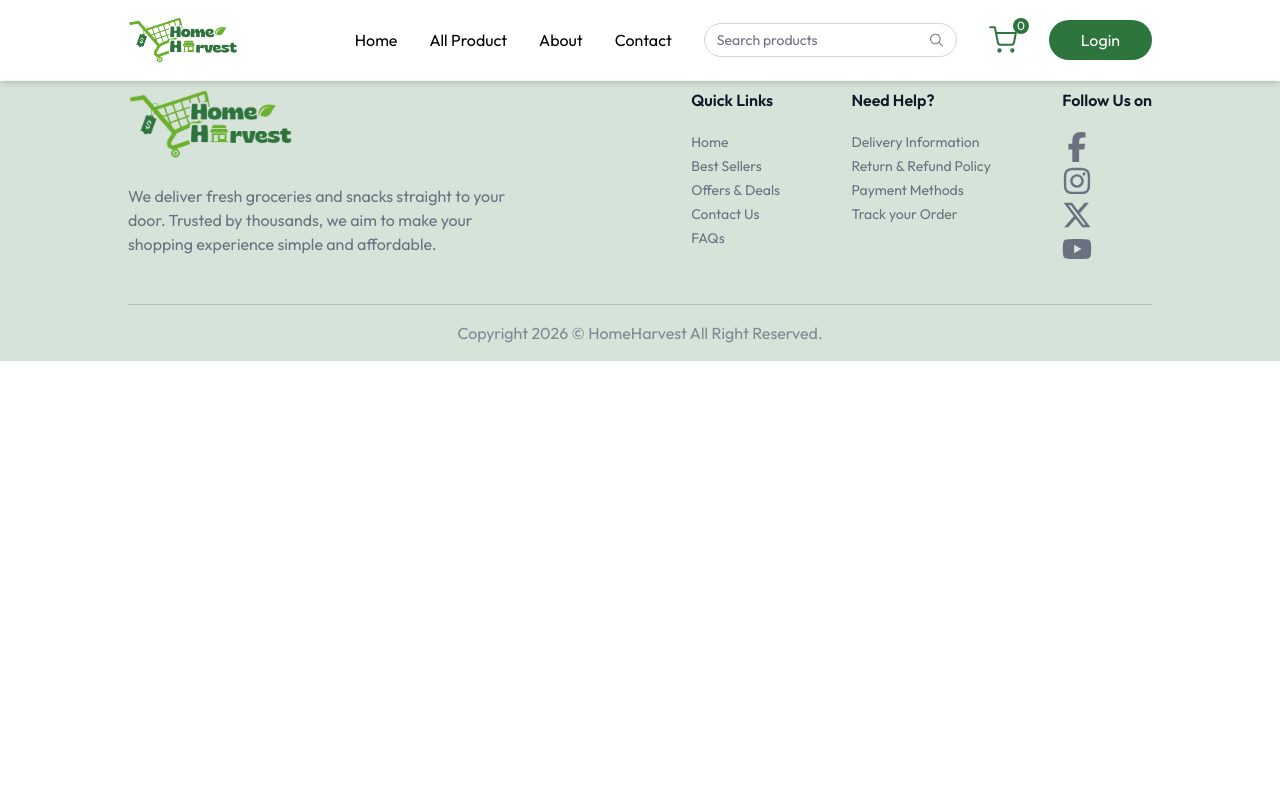
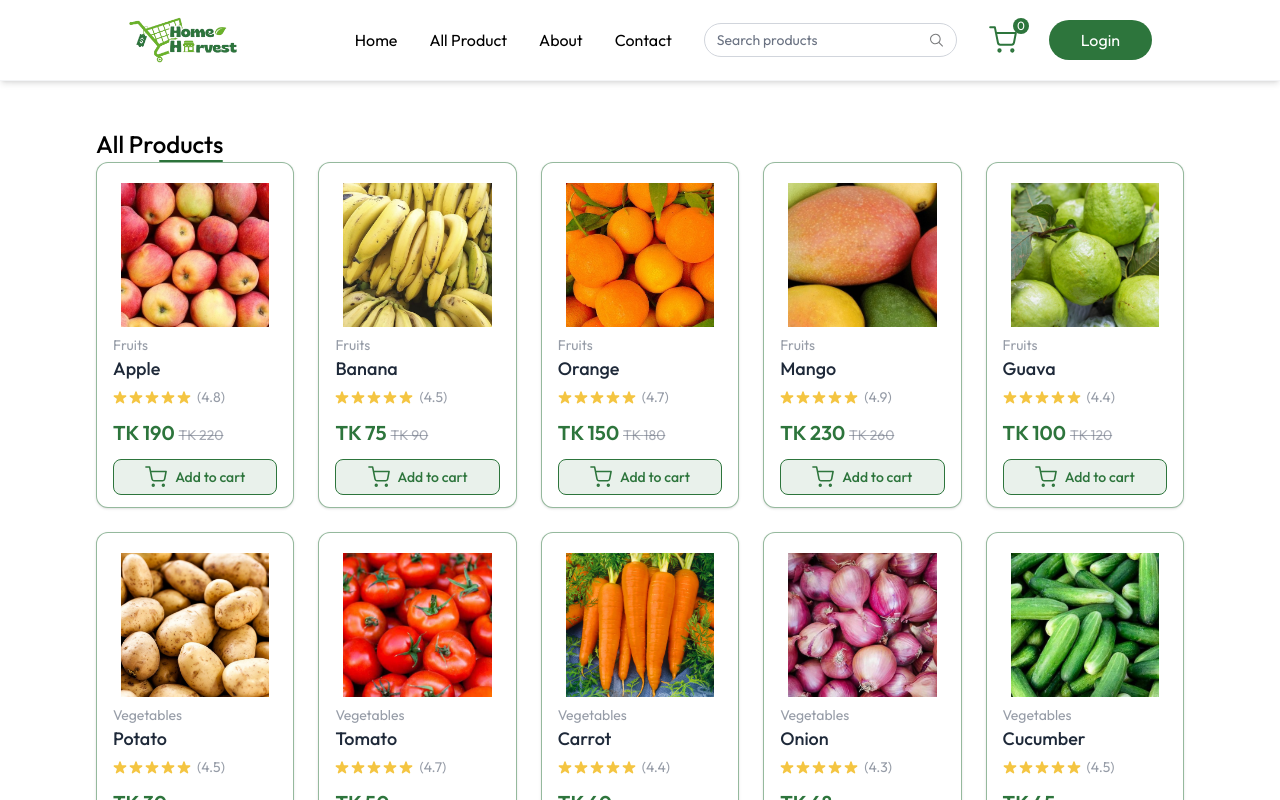
Before and after one commit to tahmina-nishu/Home-Harvest---An-Online-Grocery-Shop, a React (Vite) app in the folder client/: page /products in a window 1280 px wide. Shown: the top 800 px of the page. Built offline with nearby package versions, Linux system fonts and the light colour scheme.

Commit message:
added All Product page

```diff
--- a/client/src/App.jsx
+++ b/client/src/App.jsx
@@ -6,6 +6,7 @@
 import Footer from './components/Footer';
 import { useAppContext } from './context/AppContext';
 import Login from './components/Login';
+import AllProducts from './pages/AllProducts';
 
 
 const App = () => {
@@ -24,6 +25,7 @@
       <div className={`${isSellerPath ? "" : "px-6 md:px-16 lg:px-24"}`}>
         <Routes>
           <Route path='/' element={<Home></Home>}></Route>
+          <Route path='/products' element={<AllProducts></AllProducts>}></Route>
         </Routes>
       </div>
       {isSellerPath ? null : <Footer></Footer>}
--- a/client/src/context/AppContext.jsx
+++ b/client/src/context/AppContext.jsx
@@ -16,6 +16,7 @@
     const [showUserLogin, setShowUserLogin] = useState(false)
     const [products, setProducts] = useState([])
     const [cartItems, setCartItems] = useState({})
+    const [searchQuery, setSearchQuery] = useState({})
 
     // function for fetch products
     const fetchProducts = async ()=>{
@@ -78,6 +79,8 @@
         updateCartItem,
         removeFromCart,
         cartItems,
+        searchQuery,
+        setSearchQuery,
         };
 
     return (
--- /dev/null
+++ b/client/src/pages/AllProducts.jsx
@@ -0,0 +1,43 @@
+import React, { useEffect, useState } from 'react'
+import { useAppContext } from '../context/AppContext'
+import ProductCard from '../components/ProductCard'
+
+const AllProducts = () => {
+
+    const {products, searchQuery} = useAppContext()
+    const [filteredProducts, setFilteredProducts] = useState([])
+
+    useEffect(()=>{
+
+        if(searchQuery.length > 0){
+            setFilteredProducts(products.filter(
+                product => product.name.toLowerCase().includes(searchQuery.toLowerCase())
+            ))
+        }
+
+        else{
+            setFilteredProducts(products)
+        }
+
+    }, [products, searchQuery])
+
+    return (
+        <div className='mt-32 flex flex-col'>
+
+            {/* title div  */}
+            <div className='flex flex-col items-end w-max'>
+                <p className='text-2xl font-medium'>All Products</p>
+                <div className='w-16 h-0.5 bg-primary rounded-full'></div>
+            </div>
+
+            {/* card div  */}
+            <div className='grid grid-cols-2 sm:grid-cols-3 md:grid-cols-3 lg:grid-cols-5 gap-3 md:gap-6'>
+                {filteredProducts.filter((product)=> product.inStock).map((product, index)=>(
+                    <ProductCard key={index} product={product}></ProductCard>
+                ))}
+            </div>
+        </div>
+    )
+}
+
+export default AllProducts
```
